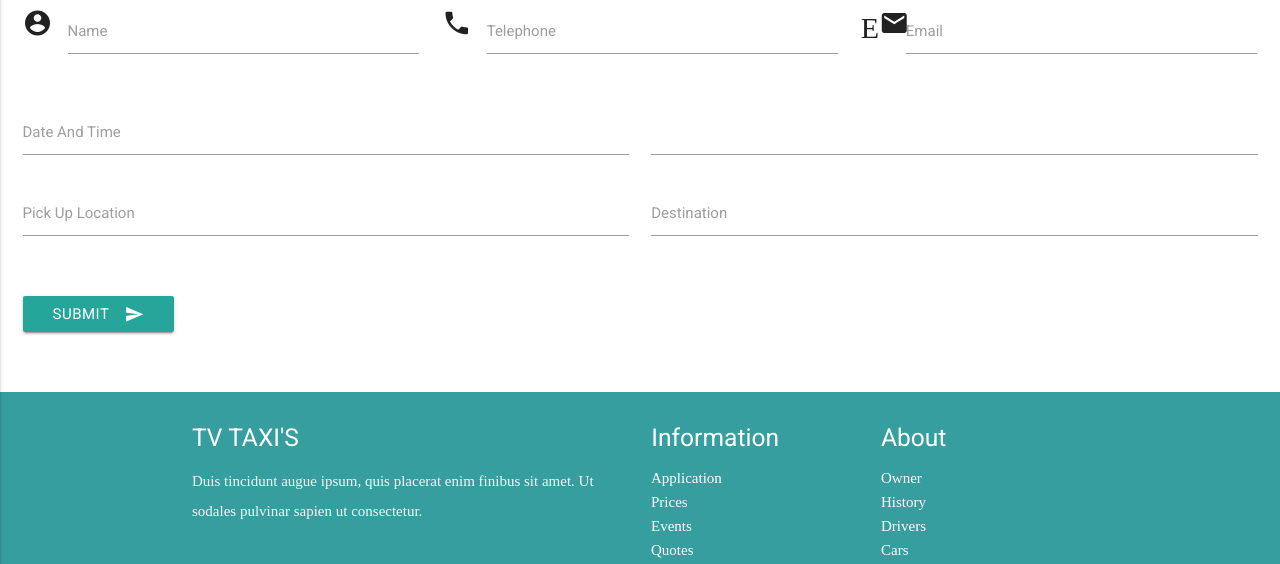
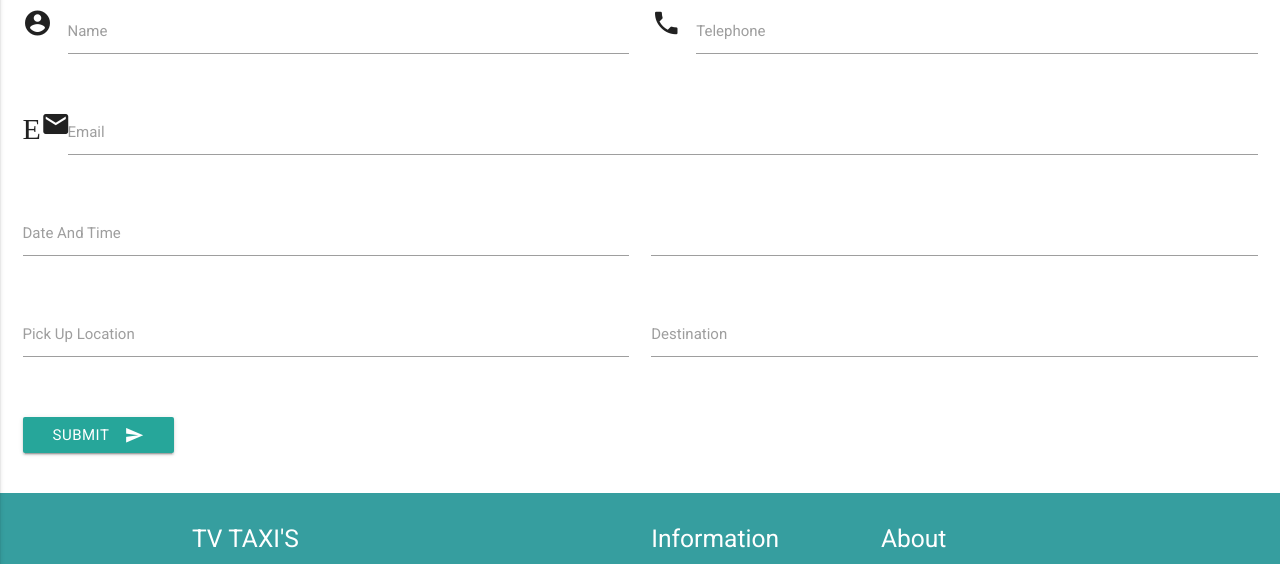
Before and after one commit to KylePapaTest/test, a plain HTML site: page Quotes.html in a window 1280 px wide. Shown: the part 73-637 px from the top of the page. Drawn offline with nearby package versions, Linux system fonts and the light colour scheme; a web font is replaced by a local one.

Commit message:
Patch 0.02
Form Layout Changes

```diff
--- a/Quotes.html
+++ b/Quotes.html
@@ -83,22 +83,27 @@
   <div class="row">
     <form class="col s12" action="/my-handling-form-page" method="post">
       <div class="row">
-        <div class="input-field col s4">
+        <div class="input-field col s6">
           <i class="material-icons prefix">account_circle</i>
           <input id="icon_prefix" type="text" name="user_name" class="validate">
           <label for="icon_prefix">Name</label>
         </div>
-        <div class="input-field col s4">
+        <div class="input-field col s6">
           <i class="material-icons prefix">phone</i>
           <input id="icon_telephone" type="tel" name="user_phone" class="validate">
           <label for="icon_telephone">Telephone</label>
         </div>
-        <div class="input-field col s4">
+        </div>
+
+              <div class="row">
+        <div class="input-field col s12">
           <i class="material-icons prefix">Email</i>
           <input id="email" type="email" name="user_email" class="validate">
           <label for="email" data-error="wrong" data-success="right">Email</label>
         </div>
-      </div>
+        </div>
+
+
         <div class="row">
           <div class="input-field col s6">
              <input type="text" name="user_date" class="datepicker">
@@ -107,6 +112,7 @@
           <div class="input-field col s6">
              <input type="text" name="user_time" class="timepicker">
           </div>
+        </div>
 
    <div class="row">
         <div class="row">
@@ -125,10 +131,10 @@
                   <div class="col s12">
           <button class="btn waves-effect waves-light" type="submit" name="action">Submit
     <i class="material-icons right">send</i>
-                      </button>    </div> </div>
-
+                      </button>
+        </div>
+      </div>
     </form>
-  </div>
     </div>
 
 
```
